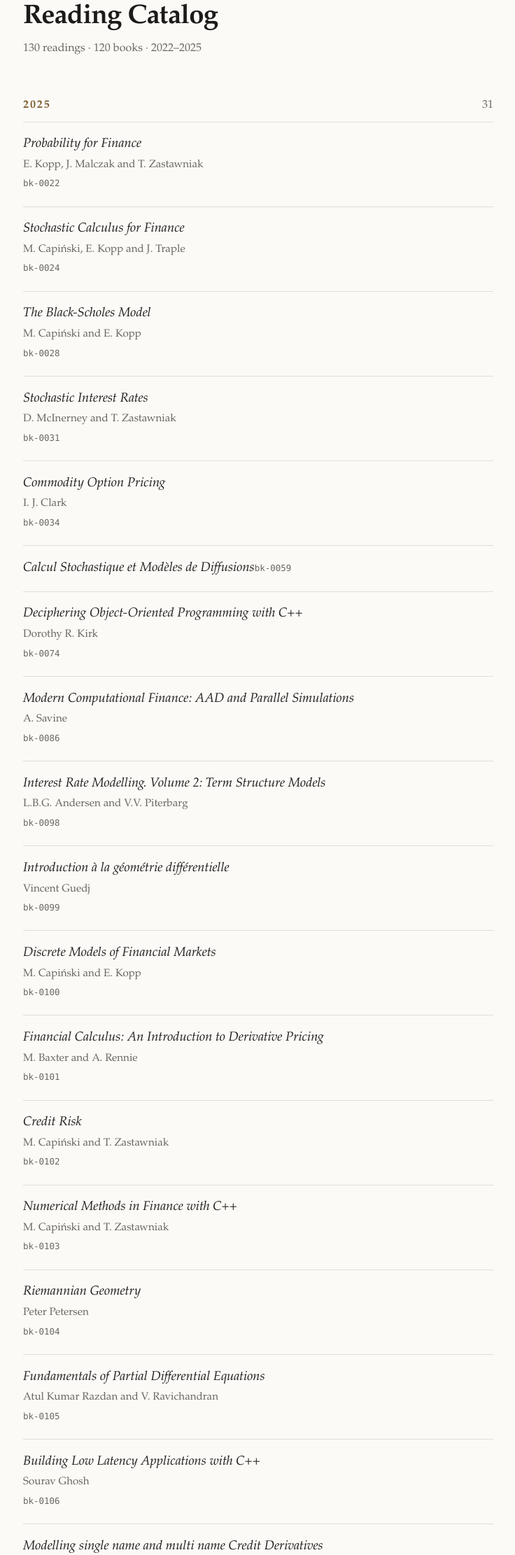
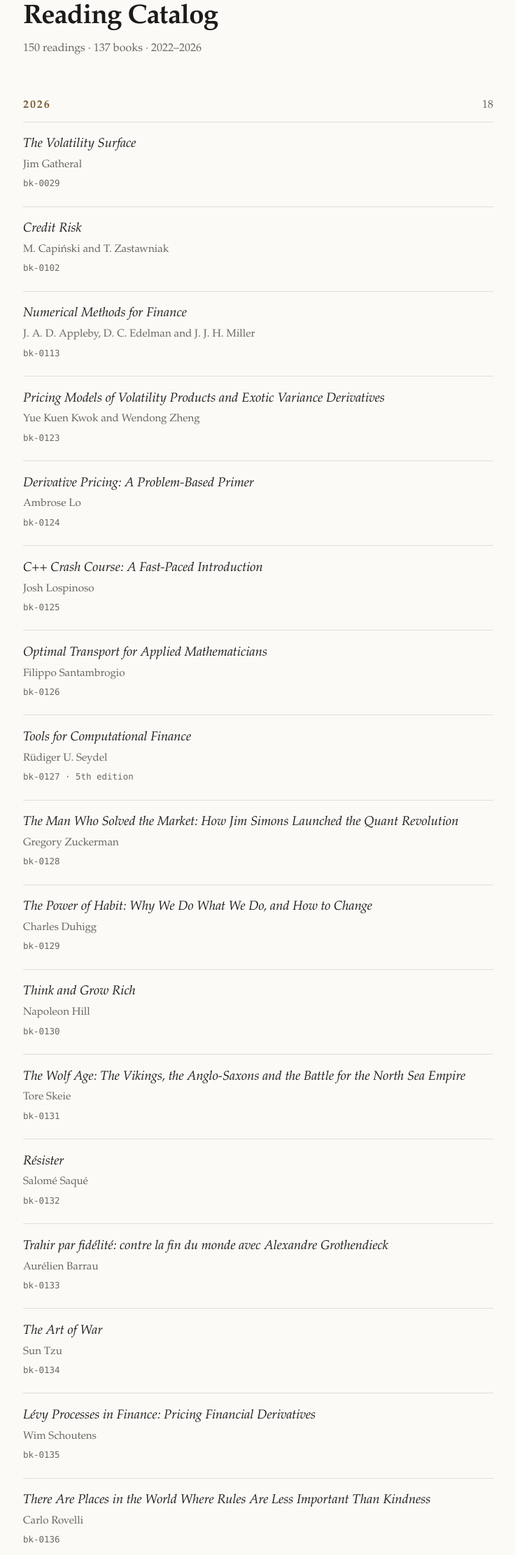
Before and after one commit to bdcbqa314159/myReadings, a plain HTML site: page docs/index.html in a window 1280 px wide. Shown: the part 61-2283 px from the top of the page at 70% size, without its empty margins (271-1007 px from the left). Drawn offline with Linux system fonts and the light colour scheme.

Commit message:
catalog: 2026 opens, 2025 complete at 33 (#4)
* catalog: 2026 opens, 2025 complete at 33

* catalog: eight more 2026 readings

* catalog: Rovelli joins 2026

* catalog: London Falling joins 2026

```diff
--- a/docs/index.html
+++ b/docs/index.html
@@ -50,8 +50,28 @@ footer { margin-top: 4rem; color: var(--muted); font-size: .85rem; }
 footer a { color: inherit; }
 </style>
 </head><body><main>
-<header><h1>Reading Catalog</h1><p class="tally">130 readings · 120 books · 2022–2025</p></header>
-<h2>2025<span class="count">31</span></h2><ol>
+<header><h1>Reading Catalog</h1><p class="tally">150 readings · 137 books · 2022–2026</p></header>
+<h2>2026<span class="count">18</span></h2><ol>
+<li><span class="title">The Volatility Surface</span><span class="author">Jim Gatheral</span><span class="meta">bk-0029</span></li>
+<li><span class="title">Credit Risk</span><span class="author">M. Capiński and T. Zastawniak</span><span class="meta">bk-0102</span></li>
+<li><span class="title">Numerical Methods for Finance</span><span class="author">J. A. D. Appleby, D. C. Edelman and J. J. H. Miller</span><span class="meta">bk-0113</span></li>
+<li><span class="title">Pricing Models of Volatility Products and Exotic Variance Derivatives</span><span class="author">Yue Kuen Kwok and Wendong Zheng</span><span class="meta">bk-0123</span></li>
+<li><span class="title">Derivative Pricing: A Problem-Based Primer</span><span class="author">Ambrose Lo</span><span class="meta">bk-0124</span></li>
+<li><span class="title">C++ Crash Course: A Fast-Paced Introduction</span><span class="author">Josh Lospinoso</span><span class="meta">bk-0125</span></li>
+<li><span class="title">Optimal Transport for Applied Mathematicians</span><span class="author">Filippo Santambrogio</span><span class="meta">bk-0126</span></li>
+<li><span class="title">Tools for Computational Finance</span><span class="author">Rüdiger U. Seydel</span><span class="meta">bk-0127 · 5th edition</span></li>
+<li><span class="title">The Man Who Solved the Market: How Jim Simons Launched the Quant Revolution</span><span class="author">Gregory Zuckerman</span><span class="meta">bk-0128</span></li>
+<li><span class="title">The Power of Habit: Why We Do What We Do, and How to Change</span><span class="author">Charles Duhigg</span><span class="meta">bk-0129</span></li>
+<li><span class="title">Think and Grow Rich</span><span class="author">Napoleon Hill</span><span class="meta">bk-0130</span></li>
+<li><span class="title">The Wolf Age: The Vikings, the Anglo-Saxons and the Battle for the North Sea Empire</span><span class="author">Tore Skeie</span><span class="meta">bk-0131</span></li>
+<li><span class="title">Résister</span><span class="author">Salomé Saqué</span><span class="meta">bk-0132</span></li>
+<li><span class="title">Trahir par fidélité: contre la fin du monde avec Alexandre Grothendieck</span><span class="author">Aurélien Barrau</span><span class="meta">bk-0133</span></li>
+<li><span class="title">The Art of War</span><span class="author">Sun Tzu</span><span class="meta">bk-0134</span></li>
+<li><span class="title">Lévy Processes in Finance: Pricing Financial Derivatives</span><span class="author">Wim Schoutens</span><span class="meta">bk-0135</span></li>
+<li><span class="title">There Are Places in the World Where Rules Are Less Important Than Kindness</span><span class="author">Carlo Rovelli</span><span class="meta">bk-0136</span></li>
+<li><span class="title">London Falling: A Mysterious Death in a Gilded City and a Family&#x27;s Search for Truth</span><span class="author">Patrick Radden Keefe</span><span class="meta">bk-0137</span></li>
+</ol>
+<h2>2025<span class="count">33</span></h2><ol>
 <li><span class="title">Probability for Finance</span><span class="author">E. Kopp, J. Malczak and T. Zastawniak</span><span class="meta">bk-0022</span></li>
 <li><span class="title">Stochastic Calculus for Finance</span><span class="author">M. Capiński, E. Kopp and J. Traple</span><span class="meta">bk-0024</span></li>
 <li><span class="title">The Black-Scholes Model</span><span class="author">M. Capiński and E. Kopp</span><span class="meta">bk-0028</span></li>
@@ -83,6 +103,8 @@ footer a { color: inherit; }
 <li><span class="title">Hands-On System Programming with C++</span><span class="author">Rian Quinn</span><span class="meta">bk-0118</span></li>
 <li><span class="title">C++ System Programming Cookbook</span><span class="author">Onorato Vaticone</span><span class="meta">bk-0119</span></li>
 <li><span class="title">Guide to Scientific Computing in C++</span><span class="author">Joe Pitt-Francis and Jonathan Whiteley</span><span class="meta">bk-0120</span></li>
+<li><span class="title">Structured Credit Portfolio Analysis, Baskets and CDOs</span><span class="author">Christian Bluhm and Ludger Overbeck</span><span class="meta">bk-0121</span></li>
+<li><span class="title">Introduction to Stochastic Integration</span><span class="author">Hui-Hsiung Kuo</span><span class="meta">bk-0122</span></li>
 </ol>
 <h2>2024<span class="count">33</span></h2><ol>
 <li><span class="title">Learn Algorithms through Programming and Puzzle solving</span><span class="author">A. Kulikov and P. Pevzner</span><span class="meta">bk-0065</span></li>
```
Also changed, not shown: 2 other files.
